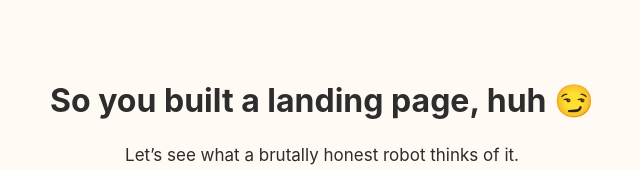
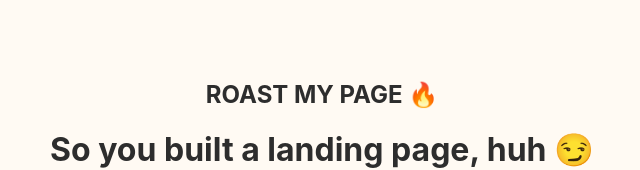
Before and after one commit to aishwaryac808/roastmypage, a plain HTML site: page public/index.html in a window 1280 px wide. Shown: the top 170 px of the page, without its empty margins (318-958 px from the left). Drawn offline with Linux system fonts and the light colour scheme; files whose address does not match are found by name.

Commit message:
Update index.html

```diff
--- a/public/index.html
+++ b/public/index.html
@@ -8,6 +8,8 @@
 </head>
 <body>
   <div class="container">
+<h2 class="robo-title">ROAST MY PAGE 🔥</h2>
+
     <h1>So you built a landing page, huh <span class="emoji">😏</span></h1>
     <p class="subtext">Let’s see what a brutally honest robot thinks of it.</p>
 
```
